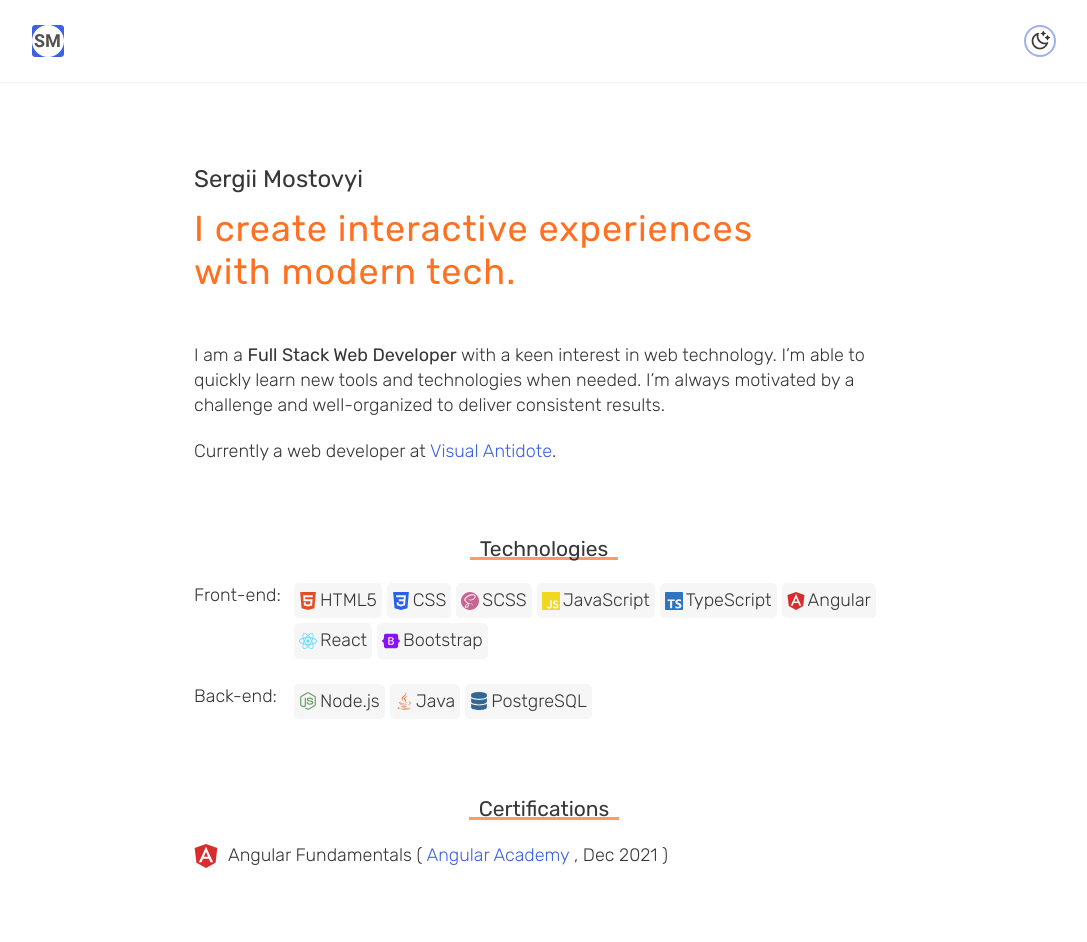
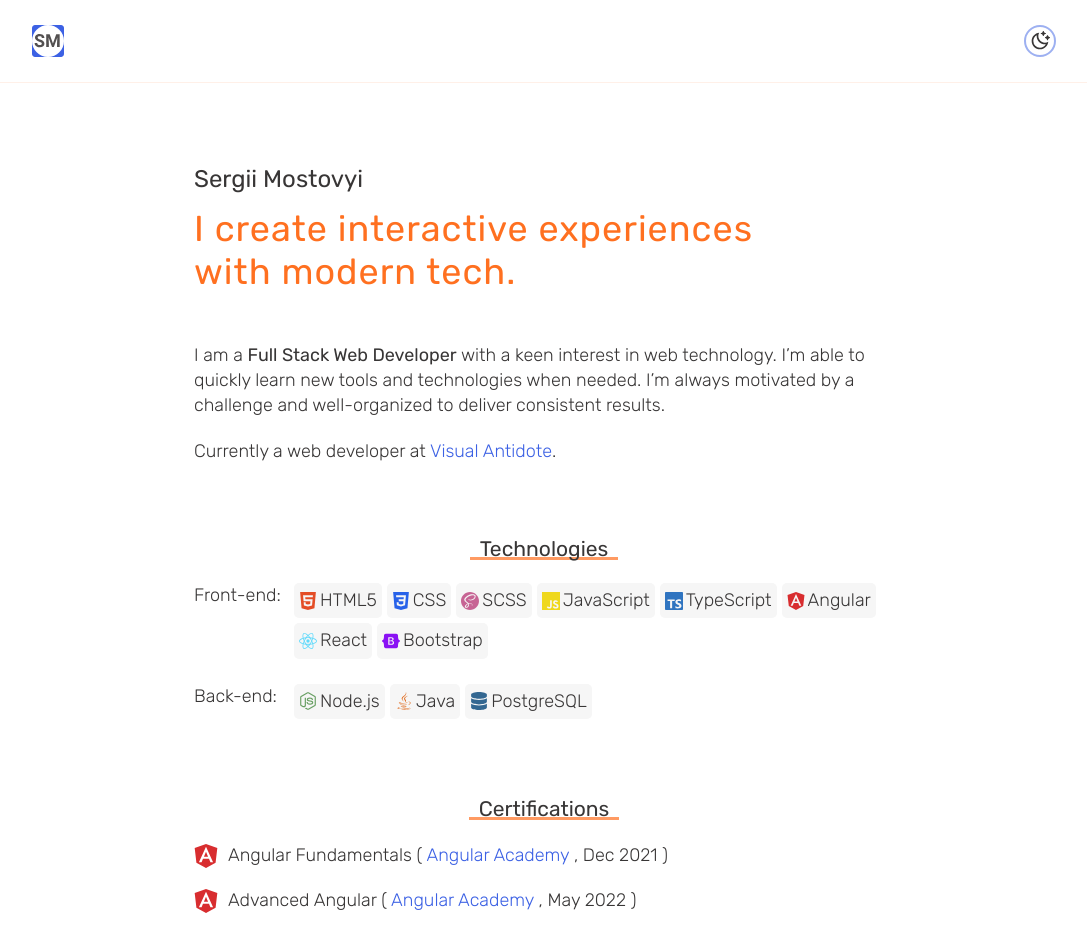
Before and after one commit to SergiiMost/next-personal, a Next.js app: page / in a window 1280 px wide. Shown: the top 942 px of the page, without its empty margins (96-1183 px from the left). Built offline with nearby package versions, Linux system fonts and the light colour scheme.

Commit message:
added another certification

```diff
--- a/pages/index.js
+++ b/pages/index.js
@@ -126,6 +126,16 @@ export default function Home({ theme, toggleTheme }) {
                 , Dec 2021 )
               </span>
             </div>
+            <div className={styles.certContainer}>
+              <SiAngular size='24px' color='#d82d2f' style={{ minWidth: '24px' }} />
+              <span>
+                Advanced Angular ({' '}
+                <a href='https://www.angularacademy.ca/' target='_blank' rel='noreferrer'>
+                  Angular Academy
+                </a>{' '}
+                , May 2022 )
+              </span>
+            </div>
           </div>
           {/* Projects*/}
           <div className={styles.projects} id='projects'>
```
